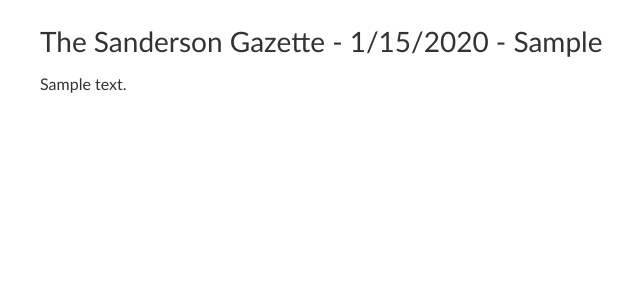
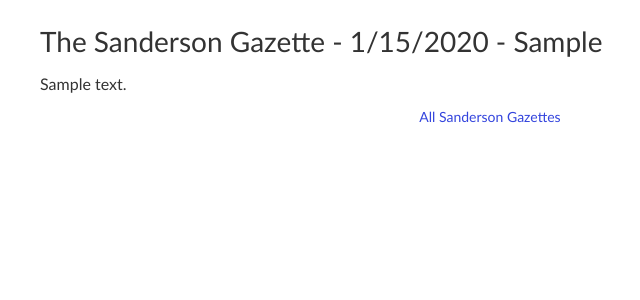
Before and after one commit to edwardwgross/blingaleague, a Django app: a page that uses blingacontent/templates/blingacontent/gazette_detail.html in a window 1280 px wide. Shown: the part 50-350 px from the top of the page, without its empty margins (20-660 px from the left). Run offline with Django 3.2, Linux system fonts and the light colour scheme; tables that the repository leaves empty hold one stand-in row (values such as "Sample post"); parts of the project's set-up code (start-up, migrations or seed data) failed here and were passed over; some libraries are stand-ins or nearby versions.

Commit message:
Add 'all gazettes' link to single gazette; place gazette higher on homepage

```diff
--- a/blingacontent/templates/blingacontent/gazette_detail.html
+++ b/blingacontent/templates/blingacontent/gazette_detail.html
@@ -14,11 +14,16 @@
       {{ gazette.body|linebreaks }}
     {% endif %}
 
+    <p>
       {% if gazette.previous %}
         <a href="{% url 'blingacontent.gazette_detail' gazette.previous.slug %}" class="link previous">Previous</a>
       {% endif %}
       {% if gazette.next %}
         <a href="{% url 'blingacontent.gazette_detail' gazette.next.slug %}" class="link next">Next</a>
       {% endif %}
+    </p>
+    <p style="text-align:center">
+      <a href="{% url 'blingacontent.gazette_list' %}" class="link">All Sanderson Gazettes</a>
+    </p>
   </div>
 {% endblock content %}
--- a/blingaleague/static/blingaleague/css/blingaleague.css
+++ b/blingaleague/static/blingaleague/css/blingaleague.css
@@ -339,6 +339,10 @@ table.blingalytics_table.sortable tbody tr::before {
     font-size: 87.5%;
 }
 
+#gazette_detail p {
+    clear: both;
+}
+
 #gazette_detail a.link {
     font-family: "Trebuchet MS", "Lucida Grande", "Lucida Sans Unicode", "Lucida Sans", Tahoma, sans-serif;
     font-size: 100%;
--- a/blingaleague/templates/blingaleague/home.html
+++ b/blingaleague/templates/blingaleague/home.html
@@ -2,9 +2,6 @@
 
 {% block content %}
 <h1>Blingaleague</h1>
-
-<h2>{% if standings.headline %}{{ standings.headline }}{% else %}Current standings{% endif %}</h2>
-{% include "blingaleague/standings_table.html" %}
 
 <div id="gazette">
   <h2>Latest Sanderson Gazette</h2>
@@ -12,6 +9,9 @@
     <li><a href="{% url 'blingacontent.gazette_detail' gazette.slug %}">{{ gazette }}</a></li>
   </ul>
 </div>
+
+<h2>{% if standings.headline %}{{ standings.headline }}{% else %}Current standings{% endif %}</h2>
+{% include "blingaleague/standings_table.html" %}
 
 <div id="games">
   <h2>Last week</h2>
```
Lines whose indentation alone changed are shown as unchanged.
